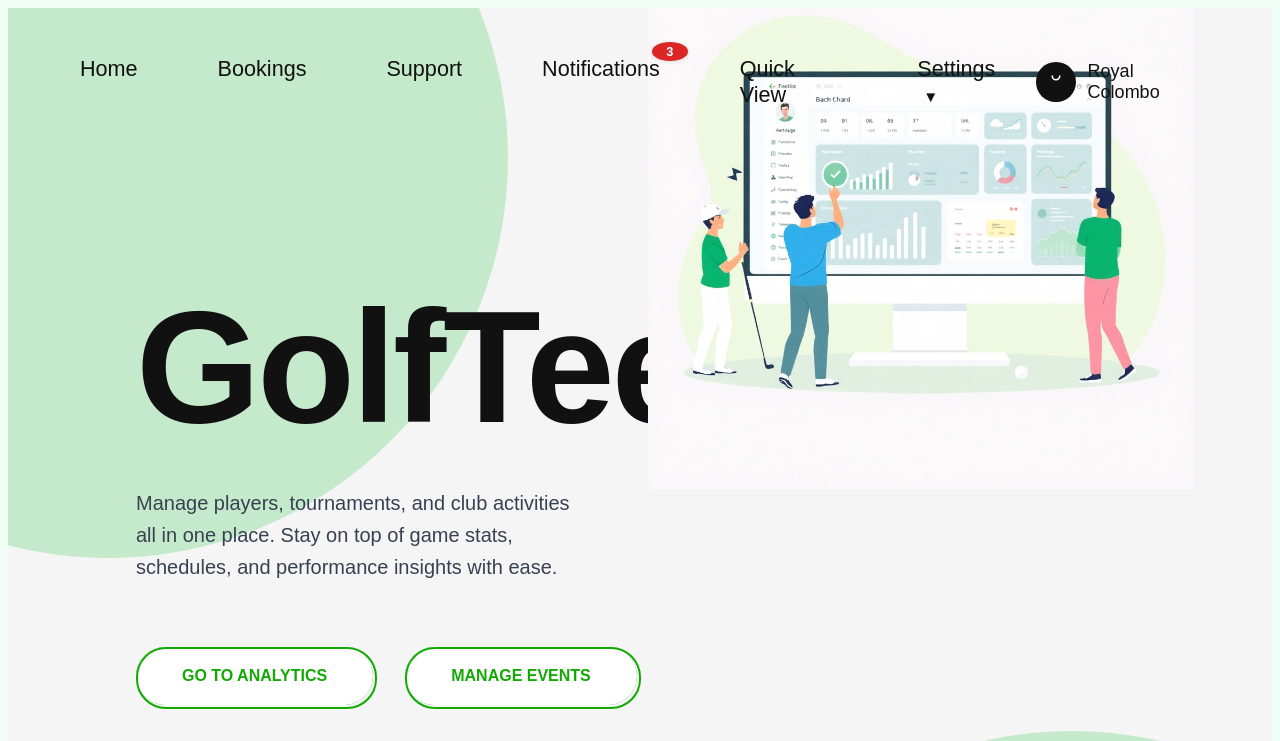
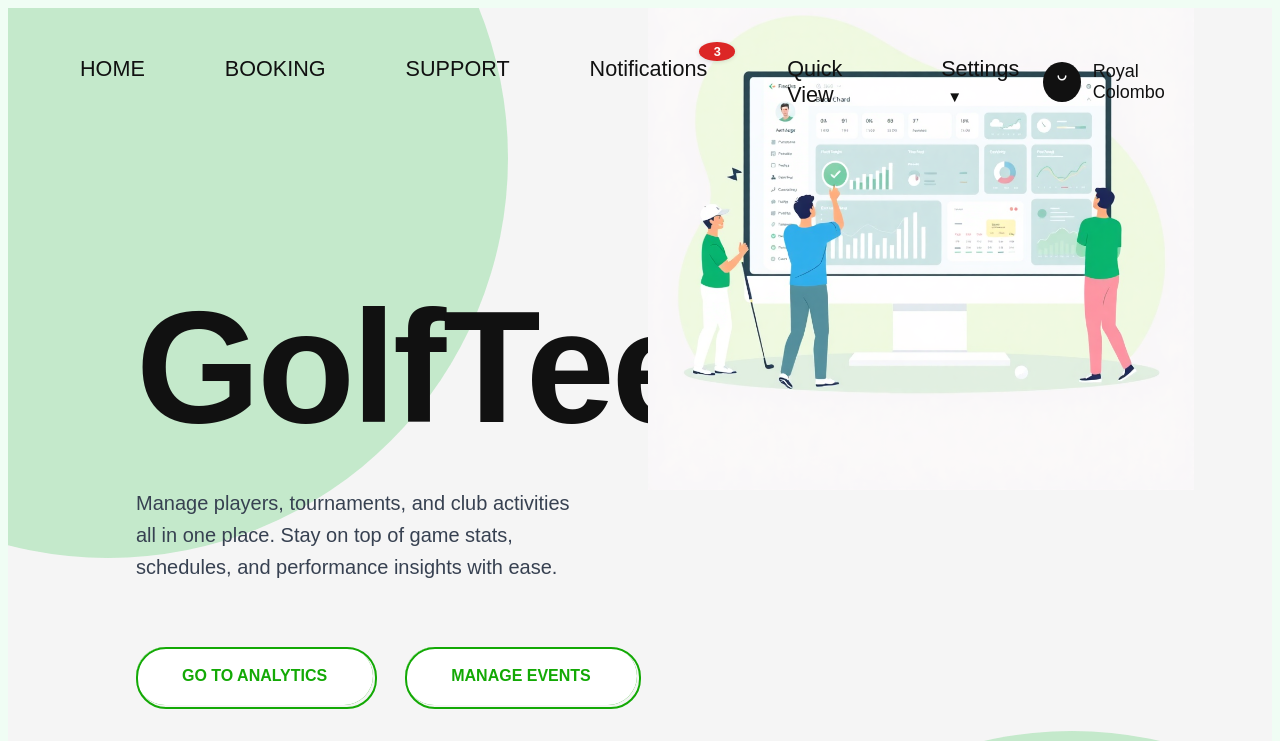
Before and after one commit to dewakashashindu/Golftee-admin, a Next.js app: page /home in a window 1280 px wide. Shown: the top 741 px of the page. Built offline with nearby package versions, Linux system fonts and the light colour scheme.

Commit message:
chore: update home page (minor edits)

```diff
--- a/app/home/page.tsx
+++ b/app/home/page.tsx
@@ -27,9 +27,9 @@ export default function HomePage() {
             {/* Top Navigation */}
       <nav className="navigation">
         <div className="nav-links">
-          <a href="/home" className="nav-link">Home</a>
-          <a href="/bookings" className="nav-link">Bookings</a>
-          <a href="/support" className="nav-link">Support</a>
+          <a href="/home" className="nav-link">HOME</a>
+          <a href="/bookings" className="nav-link">BOOKING</a>
+          <a href="/support" className="nav-link">SUPPORT</a>
           <a href="/notifications" className="nav-link" style={{ position: 'relative' }}>
             Notifications
             {/* Unread badge */}
```
